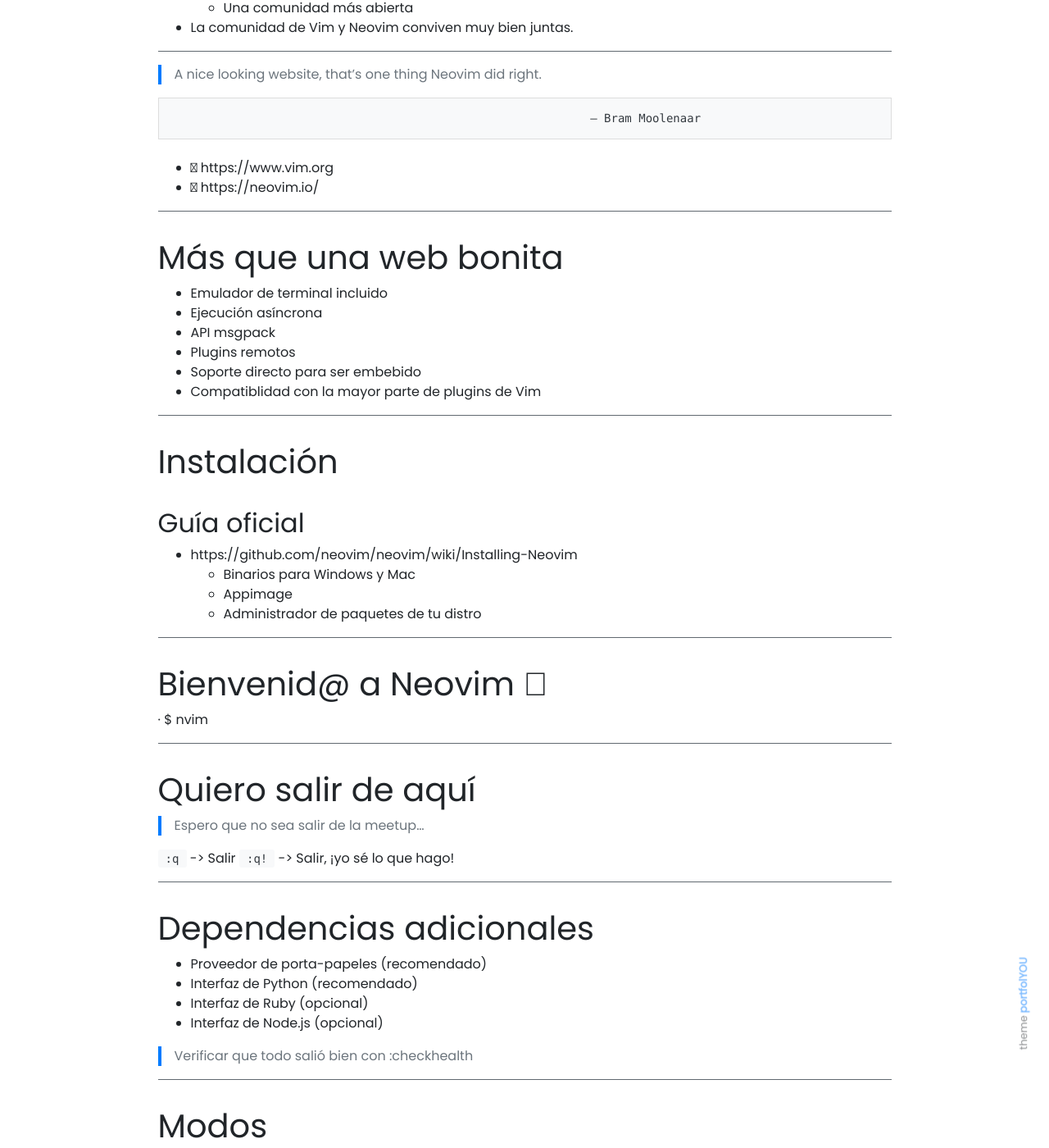
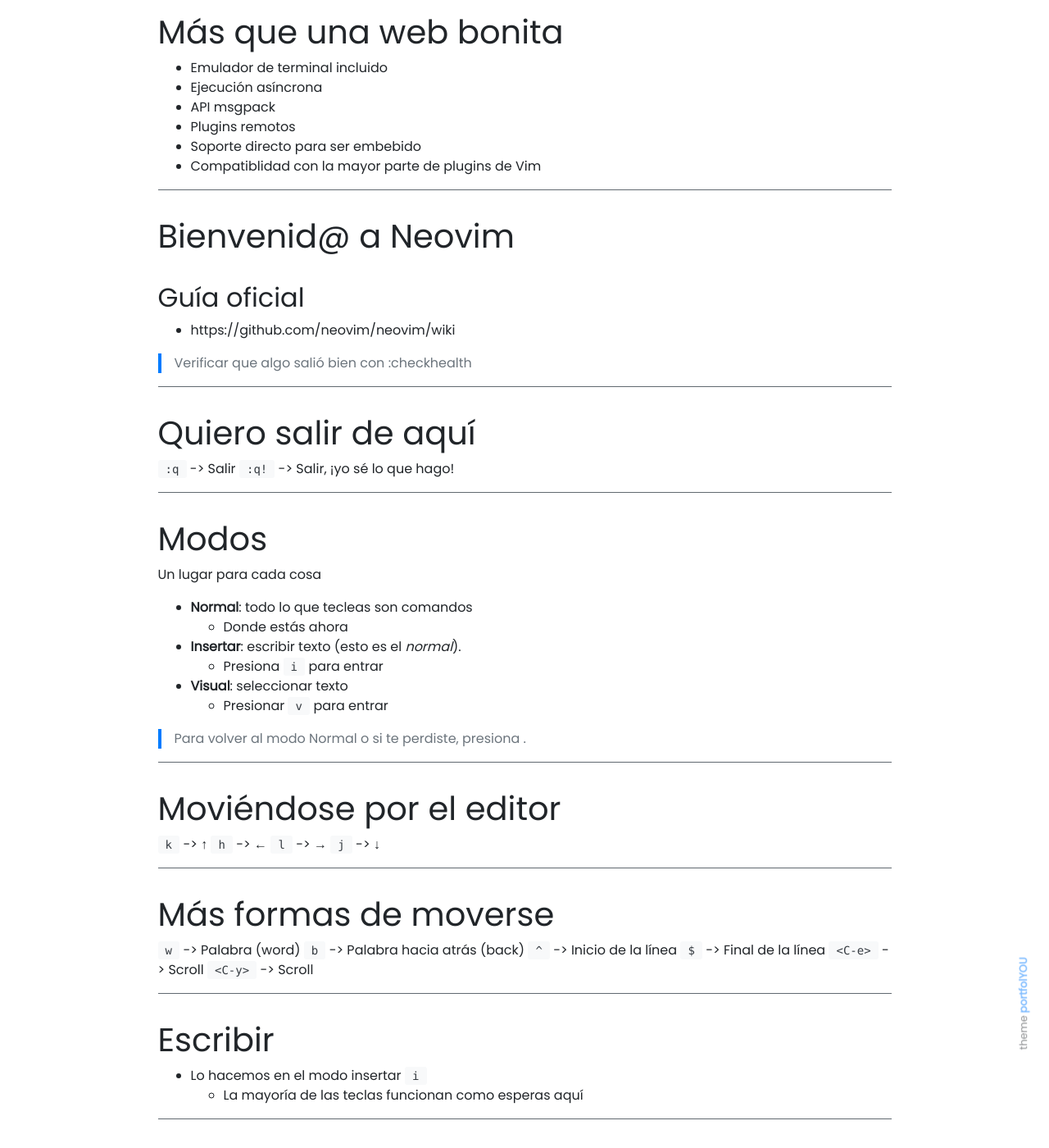
Before and after one commit to Juliocj7/0x1337, a Jekyll site: the page built from _projects/index.show.md, in a window 1280 px wide and 1400 px high, scrolled down 3077 px. Shown: the whole window at 82% size. Built offline with Jekyll 4.4.1, drawn with Linux system fonts in a browser that asks for light colours; some of the changed text lies outside the part shown.

Commit message:
Update index.show.md

````diff
--- a/_projects/index.show.md
+++ b/_projects/index.show.md
@@ -1,10 +1,8 @@
 ---
 
-# INTRODUCCIÓN A NEOVIM
+# NEOVIM
 
-· Aumenta tu productividad al programar
-
-· Un editor es nuestra herramienta
+• Un editor es nuestra herramienta
 principal al momento de escribir código.
 
 ---
@@ -20,14 +18,6 @@
 En Spanish: Ambiente de Desarrollo Integrado.
 
 En Español: Un conjunto de herramientas para desarrollar.
-
----
-
-# Antes de empezar...
-
-- ¿En qué lenguajes programas frecuentemente?
-  - _O escribes en general_
-- ¿Qué editor o IDE usas para hacerlo?
 
 ---
 
@@ -145,11 +134,7 @@
 
 ---
 
-
-> A nice looking website, that’s one thing Neovim did right.
-
-                                                                — Bram Moolenaar
-
+> Un sitio web atractivo, eso es algo que Neovim hizo bien.
 
 -  https://www.vim.org
 -  https://neovim.io/
@@ -167,40 +152,20 @@
 
 ---
 
-# Instalación
+# Bienvenid@ a Neovim
 
 ## Guía oficial
 
-- https://github.com/neovim/neovim/wiki/Installing-Neovim
-  - Binarios para Windows y Mac
-  - Appimage
-  - Administrador de paquetes de tu distro
+- https://github.com/neovim/neovim/wiki
 
----
-
-# Bienvenid@ a Neovim 
-
-·                                    $ nvim
+> Verificar que algo salió bien con :checkhealth
 
 ---
 
 # Quiero salir de aquí
 
-> Espero que no sea salir de la meetup...
-
 `:q`       ->       Salir
 `:q!`      ->       Salir, ¡yo sé lo que hago!
-
----
-
-# Dependencias adicionales
-
-- Proveedor de porta-papeles (recomendado)
-- Interfaz de Python (recomendado)
-- Interfaz de Ruby (opcional)
-- Interfaz de Node.js (opcional)
-
-> Verificar que todo salió bien con :checkhealth
 
 ---
 
@@ -221,18 +186,11 @@
 
 # Moviéndose por el editor
 
-`$ nvim examples/texto/consejo-de-una-oruga.txt`
+`k`  ->  ↑
+`h`  ->  ←
+`l`  ->  →
+`j`  ->  ↓
 
-```
-                                       ↑
-                                       k
-                                   ← h   l →
-                                       j
-                                       ↓
-```
-
-Teclado en el que se hizo vi
--  https://en.wikipedia.org/wiki/File%3AKB_Terminal_ADM3A.svg
 ---
 
 # Más formas de moverse
````
Also changed, not shown: other parts of _projects/index.show.md (+1 -2 lines).
